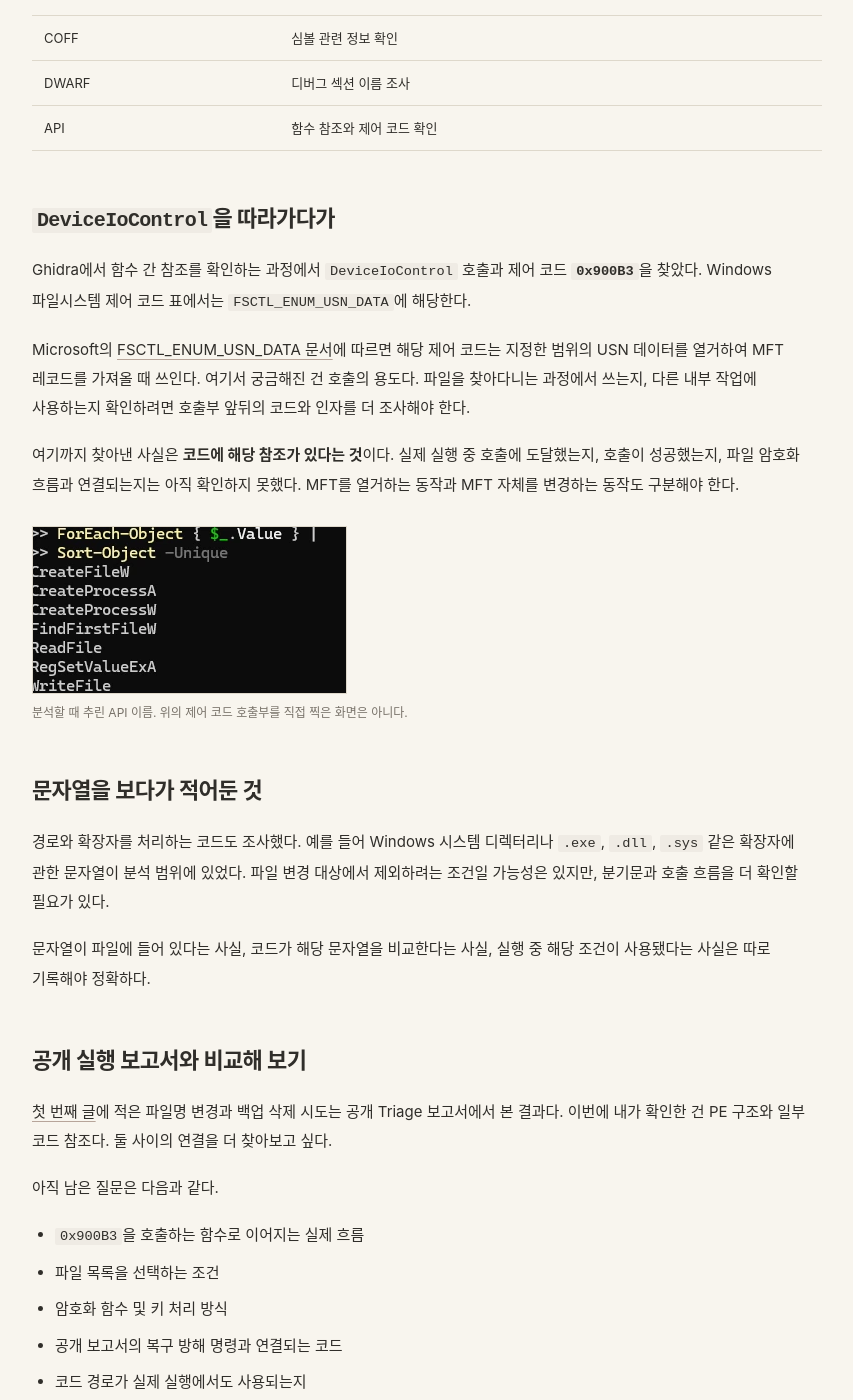
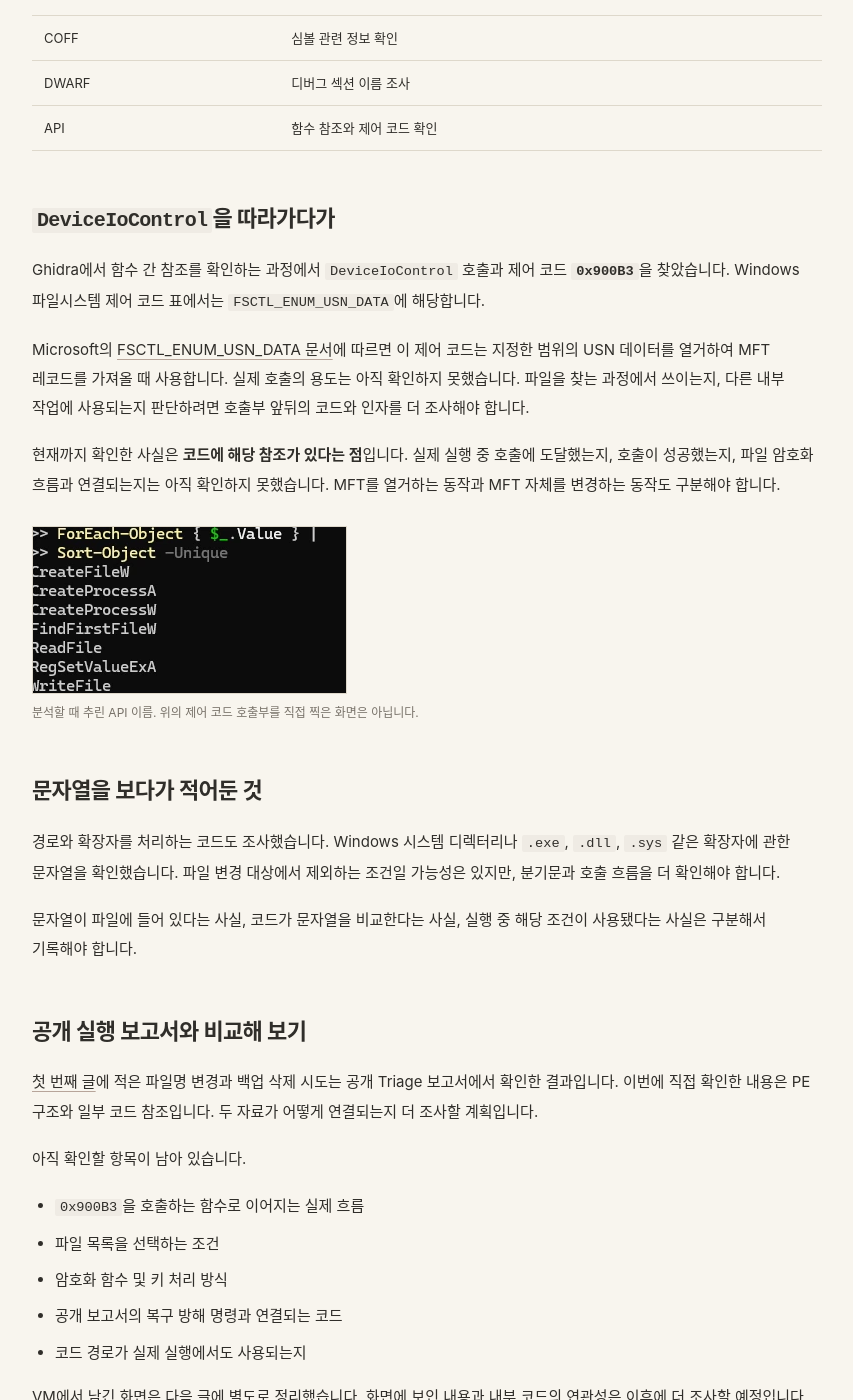
Before and after one commit to jcicaaa3-cloud/jcicaaa3-cloud.github.io, a Jekyll site: the page built from _posts/2026-11-06-calipso-ghidra-static-analysis.md, in a window 1280 px wide and 1400 px high, scrolled down 2726 px. Shown: the whole window, without its empty margins (213-1066 px from the left). Built offline with Jekyll 4.4.1, drawn with Linux system fonts in a browser that asks for light colours; some of the changed text lies outside the part shown.

Commit message:
Update security lab posts and pages (approved UPLOAD files only)

````diff
--- a/_posts/2026-11-06-calipso-ghidra-static-analysis.md
+++ b/_posts/2026-11-06-calipso-ghidra-static-analysis.md
@@ -10,30 +10,30 @@ board_category: "malware"
 cover: "/assets/images/pe-sections.webp"
 cover_alt: "PowerShell에서 출력한 PE 섹션 목록"
 cover_caption: "분석 과정에서 확인한 19개 섹션."
-lead: "해시를 맞춰 보고 PE 헤더, 섹션, 엔트리 포인트를 조사했다. 이후 파일시스템 관련 호출도 살펴봤다."
+lead: "해시를 확인하고 PE 헤더, 섹션, 엔트리 포인트를 조사했습니다. 파일시스템 관련 호출도 살펴봤습니다."
 ---
 
 ## 이번에 확인한 것
 
-앞선 글에서는 공개 샌드박스 보고서를 읽었다. 이번에는 실행 파일 자체를 정적으로 조사했다. 해시부터 확인한 뒤 PE 헤더, 섹션, 엔트리 포인트와 심볼 정보를 살펴보고 Ghidra에서 함수 참조를 추적했다.
+앞선 글에서는 공개 샌드박스 보고서를 읽었습니다. 이번에는 실행 파일 자체를 정적으로 조사했습니다. 해시를 확인한 뒤 PE 헤더, 섹션, 엔트리 포인트와 심볼 정보를 살펴보고 Ghidra에서 함수 참조를 추적했습니다.
 
-대상 파일의 SHA-256은 다음과 같다.
+대상 파일의 SHA-256은 다음과 같습니다.
 
 ```text
 9f77af05e8b3112eb13777853c7397442d8467549c3bce01f2639305f98e96ed
 ```
 
-분석 대상은 Windows x64 PE 파일이다. 원본 실행 파일은 저장소에 올리지 않는다.
+분석 대상은 Windows x64 PE 파일입니다. 원본 실행 파일은 저장소에 올리지 않습니다.
 
 <figure><a href="{{ '/assets/images/sha256-check.webp' | relative_url }}"><img src="{{ '/assets/images/sha256-check.webp' | relative_url }}" loading="lazy" alt="PowerShell로 확인한 SHA-256 해시"></a><figcaption>파일 해시를 확인한 화면.</figcaption></figure>
 
 ## PE 섹션 19개
 
-헤더를 읽으면서 총 **19개 섹션**을 확인했다. `.text`, `.data`, `.rdata`와 함께 DWARF 관련 `.debug_*` 이름도 보였다.
+헤더에서 총 **19개 섹션**을 확인했습니다. `.text`, `.data`, `.rdata`와 함께 DWARF 관련 `.debug_*` 이름도 확인했습니다.
 
 <figure><a href="{{ '/assets/images/pe-file-header.webp' | relative_url }}"><img src="{{ '/assets/images/pe-file-header.webp' | relative_url }}" loading="lazy" alt="PowerShell에서 본 PE 파일 헤더 값"></a><figcaption>PE 헤더를 확인할 때 남긴 화면.</figcaption></figure>
 
-섹션 이름만 보고 용도를 확정하기는 어렵다. 실제 내용과 접근 권한, 가상 주소를 함께 봐야 한다. 특히 디버깅 관련 섹션이 남아 있다고 해서 개발자 신원이나 제작 도구가 곧바로 확정되는 건 아니다.
+섹션 이름만으로 용도를 확정하기는 어렵습니다. 실제 내용과 접근 권한, 가상 주소를 함께 확인해야 합니다. 디버깅 관련 섹션이 남아 있다는 이유만으로 개발자 신원이나 제작 도구를 확정할 수도 없습니다.
 
 <div class="inline-evidence"><figure><a href="{{ '/assets/images/pe-entrypoint.webp' | relative_url }}"><img src="{{ '/assets/images/pe-entrypoint.webp' | relative_url }}" alt="엔트리 포인트와 COFF 심볼 정보"></a><figcaption>엔트리 포인트 / COFF 출력</figcaption></figure><figure><a href="{{ '/assets/images/dwarf-sections.webp' | relative_url }}"><img src="{{ '/assets/images/dwarf-sections.webp' | relative_url }}" alt="DWARF 디버그 섹션 이름"></a><figcaption>DWARF 관련 섹션</figcaption></figure></div>
 
@@ -48,25 +48,25 @@ lead: "해시를 맞춰 보고 PE 헤더, 섹션, 엔트리 포인트를 조사
 
 ## `DeviceIoControl`을 따라가다가
 
-Ghidra에서 함수 간 참조를 확인하는 과정에서 `DeviceIoControl` 호출과 제어 코드 **`0x900B3`**을 찾았다. Windows 파일시스템 제어 코드 표에서는 `FSCTL_ENUM_USN_DATA`에 해당한다.
+Ghidra에서 함수 간 참조를 확인하는 과정에서 `DeviceIoControl` 호출과 제어 코드 **`0x900B3`**을 찾았습니다. Windows 파일시스템 제어 코드 표에서는 `FSCTL_ENUM_USN_DATA`에 해당합니다.
 
-Microsoft의 [FSCTL_ENUM_USN_DATA 문서](https://learn.microsoft.com/ko-kr/windows/win32/api/winioctl/ni-winioctl-fsctl_enum_usn_data)에 따르면 해당 제어 코드는 지정한 범위의 USN 데이터를 열거하여 MFT 레코드를 가져올 때 쓰인다. 여기서 궁금해진 건 호출의 용도다. 파일을 찾아다니는 과정에서 쓰는지, 다른 내부 작업에 사용하는지 확인하려면 호출부 앞뒤의 코드와 인자를 더 조사해야 한다.
+Microsoft의 [FSCTL_ENUM_USN_DATA 문서](https://learn.microsoft.com/ko-kr/windows/win32/api/winioctl/ni-winioctl-fsctl_enum_usn_data)에 따르면 이 제어 코드는 지정한 범위의 USN 데이터를 열거하여 MFT 레코드를 가져올 때 사용합니다. 실제 호출의 용도는 아직 확인하지 못했습니다. 파일을 찾는 과정에서 쓰이는지, 다른 내부 작업에 사용되는지 판단하려면 호출부 앞뒤의 코드와 인자를 더 조사해야 합니다.
 
-여기까지 찾아낸 사실은 **코드에 해당 참조가 있다는 것**이다. 실제 실행 중 호출에 도달했는지, 호출이 성공했는지, 파일 암호화 흐름과 연결되는지는 아직 확인하지 못했다. MFT를 열거하는 동작과 MFT 자체를 변경하는 동작도 구분해야 한다.
+현재까지 확인한 사실은 **코드에 해당 참조가 있다는 점**입니다. 실제 실행 중 호출에 도달했는지, 호출이 성공했는지, 파일 암호화 흐름과 연결되는지는 아직 확인하지 못했습니다. MFT를 열거하는 동작과 MFT 자체를 변경하는 동작도 구분해야 합니다.
 
-<figure><a href="{{ '/assets/images/api-imports.webp' | relative_url }}"><img src="{{ '/assets/images/api-imports.webp' | relative_url }}" loading="lazy" alt="정적 조사에서 확인한 Windows API 이름"></a><figcaption>분석할 때 추린 API 이름. 위의 제어 코드 호출부를 직접 찍은 화면은 아니다.</figcaption></figure>
+<figure><a href="{{ '/assets/images/api-imports.webp' | relative_url }}"><img src="{{ '/assets/images/api-imports.webp' | relative_url }}" loading="lazy" alt="정적 조사에서 확인한 Windows API 이름"></a><figcaption>분석할 때 추린 API 이름. 위의 제어 코드 호출부를 직접 찍은 화면은 아닙니다.</figcaption></figure>
 
 ## 문자열을 보다가 적어둔 것
 
-경로와 확장자를 처리하는 코드도 조사했다. 예를 들어 Windows 시스템 디렉터리나 `.exe`, `.dll`, `.sys` 같은 확장자에 관한 문자열이 분석 범위에 있었다. 파일 변경 대상에서 제외하려는 조건일 가능성은 있지만, 분기문과 호출 흐름을 더 확인할 필요가 있다.
+경로와 확장자를 처리하는 코드도 조사했습니다. Windows 시스템 디렉터리나 `.exe`, `.dll`, `.sys` 같은 확장자에 관한 문자열을 확인했습니다. 파일 변경 대상에서 제외하는 조건일 가능성은 있지만, 분기문과 호출 흐름을 더 확인해야 합니다.
 
-문자열이 파일에 들어 있다는 사실, 코드가 해당 문자열을 비교한다는 사실, 실행 중 해당 조건이 사용됐다는 사실은 따로 기록해야 정확하다.
+문자열이 파일에 들어 있다는 사실, 코드가 문자열을 비교한다는 사실, 실행 중 해당 조건이 사용됐다는 사실은 구분해서 기록해야 합니다.
 
 ## 공개 실행 보고서와 비교해 보기
 
-[첫 번째 글]({{ '/research/calipso-01/' | relative_url }})에 적은 파일명 변경과 백업 삭제 시도는 공개 Triage 보고서에서 본 결과다. 이번에 내가 확인한 건 PE 구조와 일부 코드 참조다. 둘 사이의 연결을 더 찾아보고 싶다.
+[첫 번째 글]({{ '/research/calipso-01/' | relative_url }})에 적은 파일명 변경과 백업 삭제 시도는 공개 Triage 보고서에서 확인한 결과입니다. 이번에 직접 확인한 내용은 PE 구조와 일부 코드 참조입니다. 두 자료가 어떻게 연결되는지 더 조사할 계획입니다.
 
-아직 남은 질문은 다음과 같다.
+아직 확인할 항목이 남아 있습니다.
 
 - `0x900B3`을 호출하는 함수로 이어지는 실제 흐름
 - 파일 목록을 선택하는 조건
@@ -74,15 +74,15 @@ Microsoft의 [FSCTL_ENUM_USN_DATA 문서](https://learn.microsoft.com/ko-kr/wind
 - 공개 보고서의 복구 방해 명령과 연결되는 코드
 - 코드 경로가 실제 실행에서도 사용되는지
 
-다음에는 VM에서 남긴 화면을 따로 정리했다. 화면에 보인 내용과 내부 코드가 어떻게 이어지는지는 이후 조사에서 확인할 예정이다.
+VM에서 남긴 화면은 다음 글에 별도로 정리했습니다. 화면에 보인 내용과 내부 코드의 연관성은 이후에 더 조사할 예정입니다.
 
 [다음 글: VM에서 남긴 화면]({{ '/research/calipso-03/' | relative_url }})
 
 
 ### 자료 출처와 캡처
 
-- **직접 분석:** 2026-11-06에 확인한 SHA-256, PE 헤더, 섹션, 엔트리 포인트, COFF·DWARF 정보 및 API 관련 캡처. 글의 사진은 이 분석 과정에서 기록한 화면이다.
+- **직접 분석:** 2026-11-06에 확인한 SHA-256, PE 헤더, 섹션, 엔트리 포인트, COFF·DWARF 정보 및 API 관련 캡처. 글의 사진은 이 분석 과정에서 기록한 화면입니다.
 - **Windows API:** [Microsoft Learn / FSCTL_ENUM_USN_DATA](https://learn.microsoft.com/ko-kr/windows/win32/api/winioctl/ni-winioctl-fsctl_enum_usn_data). 제어 코드가 수행하는 작업을 설명하는 공식 문서.
 - **대조 자료:** [Recorded Future Triage / 정적 정보](https://tria.ge/261006-nzbfjaay5m/static1), [행동 분석](https://tria.ge/261006-nzbfjaay5m/behavioral1).
 
-제어 코드의 의미는 Microsoft 문서로 확인했지만, 특정 함수가 랜섬웨어의 어떤 단계에서 실행됐는지는 추가 분석이 필요하다. 출처에 없는 동작을 직접 확인한 결과로 표기하지 않았다.
+제어 코드의 의미는 Microsoft 문서로 확인했지만, 특정 함수가 랜섬웨어의 어느 단계에서 실행됐는지는 추가 분석이 필요합니다. 출처에 없는 동작을 직접 확인한 결과로 표기하지 않았습니다.
````
Also changed, not shown: _posts/2026-11-05-calipso-ransomware-public-analysis.md (+15 -15 lines), _posts/2026-11-06-calipso-vm-artifacts.md (+8 -8 lines), _posts/2026-11-06-rsa-aes-hybrid-cryptography.md (+11 -11 lines), index.md (+1 -1 lines).
